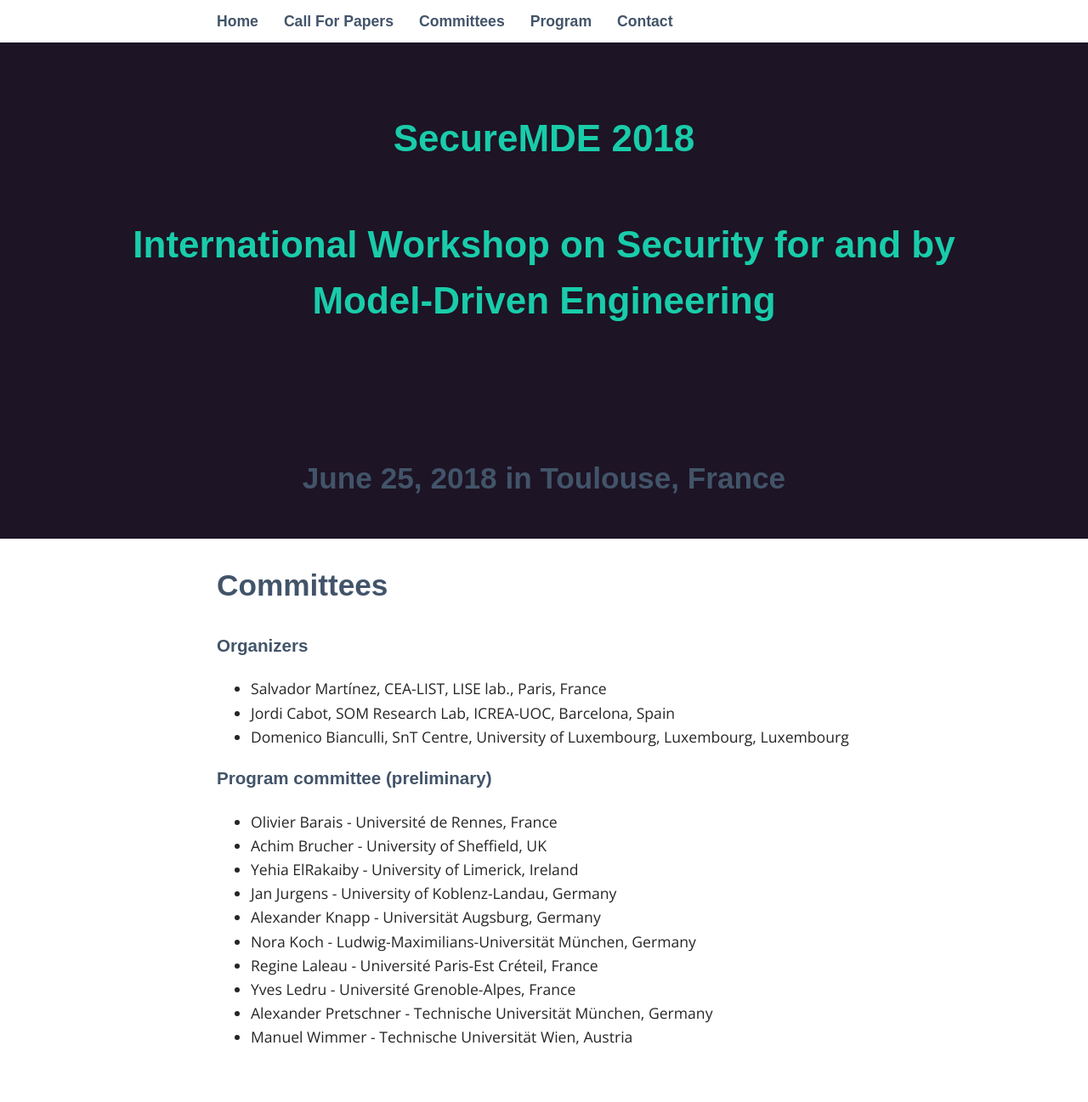
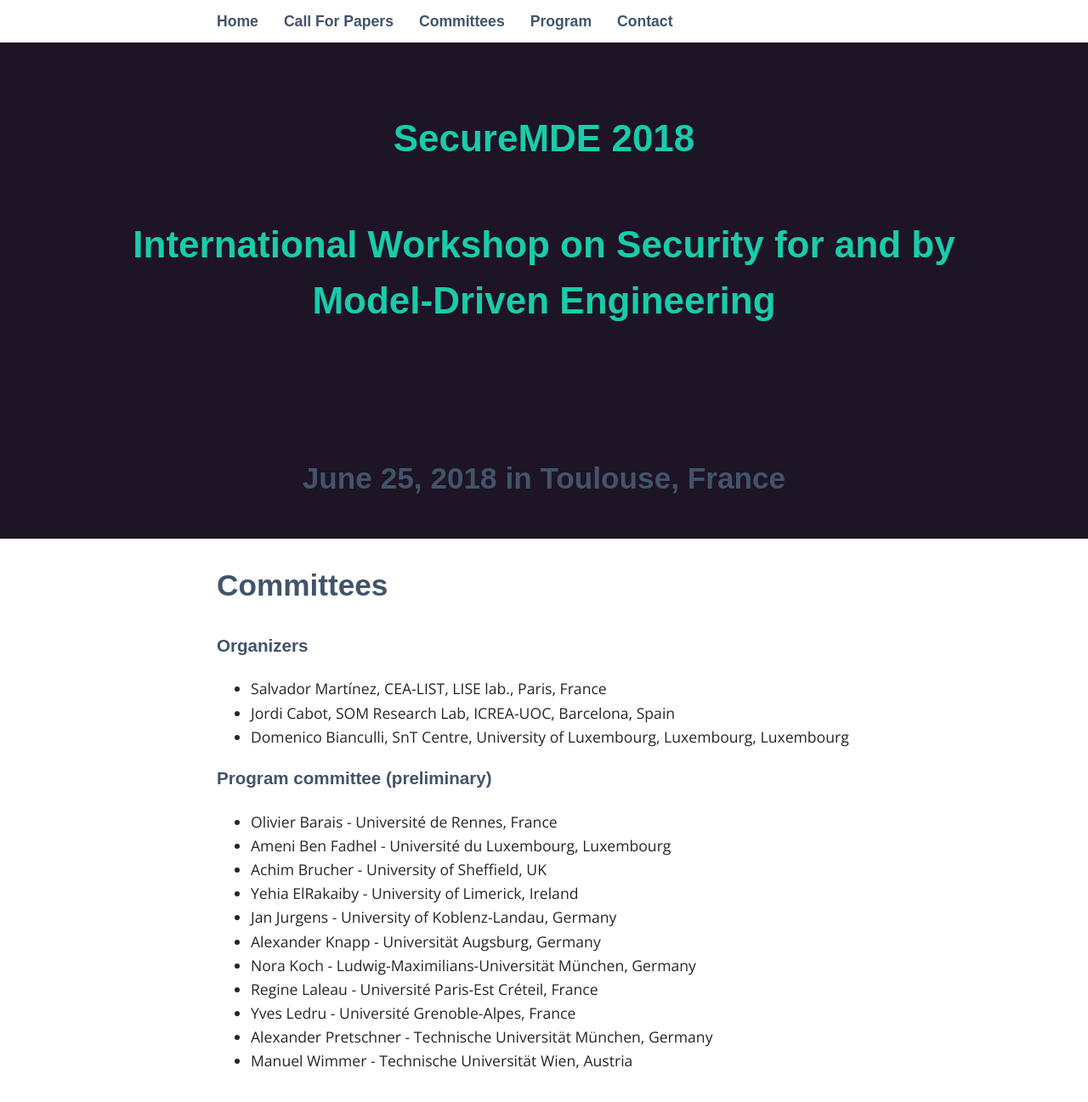
Before and after one commit to modelia/secure-mde-workshop, a Jekyll site: the page built from _pages/02_committees.md, in a window 1280 px wide and 1360 px high. Shown: the top 1297 px of the window at 85% size. Built offline with Jekyll 4.4.1, drawn with Linux system fonts in a browser that asks for light colours; some web fonts are replaced.

Commit message:
adding pc members

```diff
--- a/_pages/02_committees.md
+++ b/_pages/02_committees.md
@@ -13,6 +13,7 @@ permalink: /Committees/
 ### Program committee (preliminary)
 
  * Olivier Barais - Université de Rennes, France
+ * Ameni Ben Fadhel - Université du Luxembourg, Luxembourg
  * Achim Brucher - University of Sheffield, UK
  * Yehia ElRakaiby - University of Limerick, Ireland
  * Jan Jurgens - University of Koblenz-Landau, Germany
```
